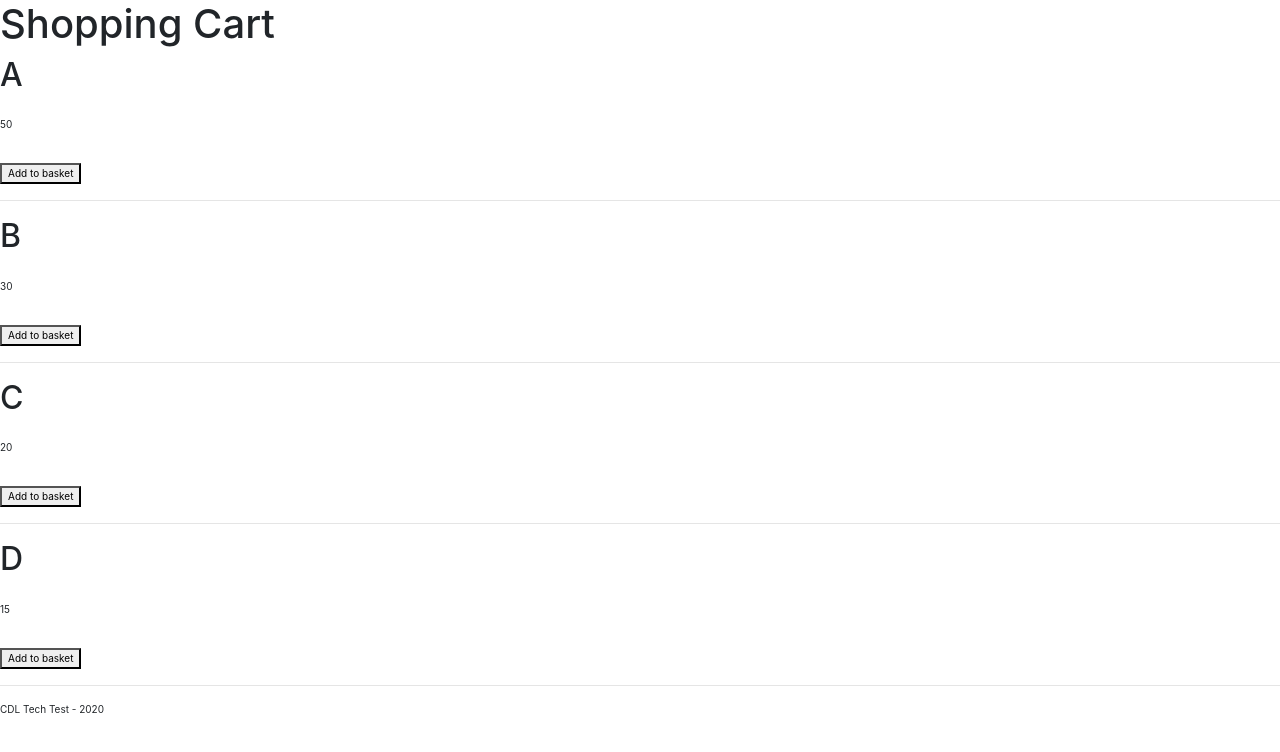
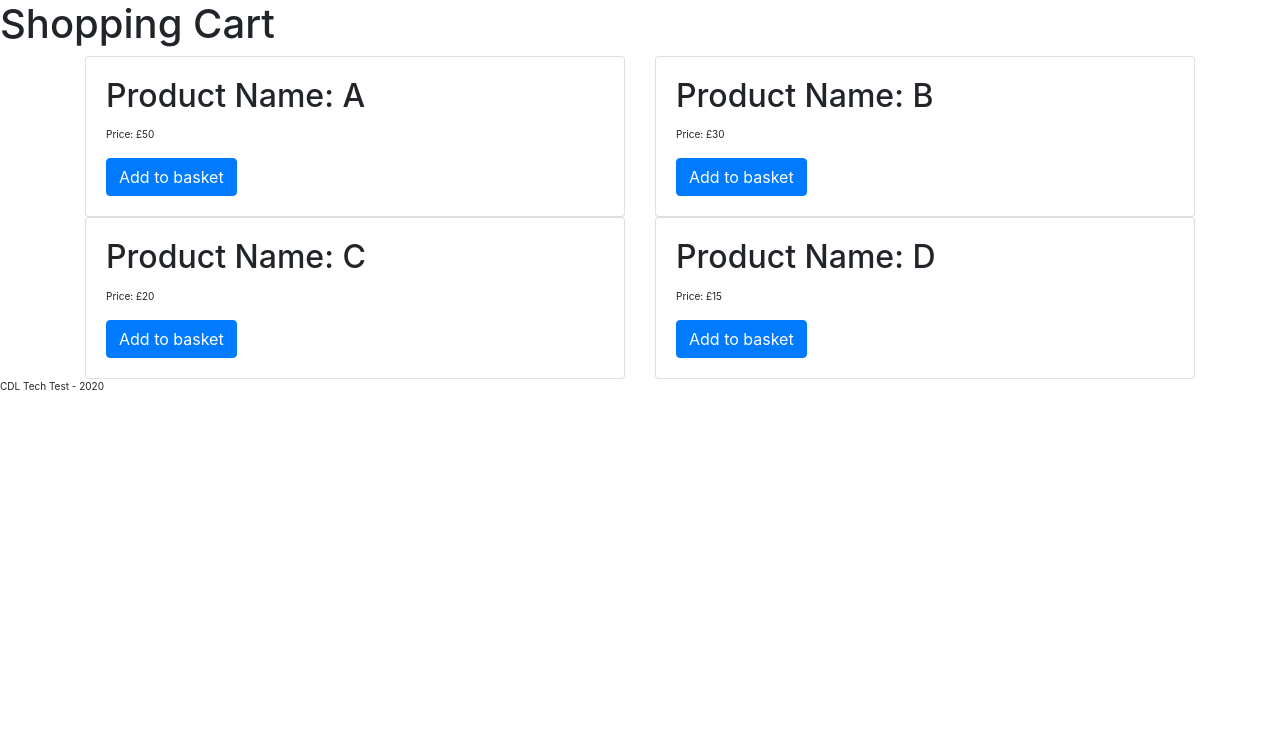
Before and after one commit to Michael-Hutchinson/checkout-system, a React (Create React App) app: page / in a window 1280 px wide. Shown: the top 752 px of the page. Built offline with nearby package versions, Linux system fonts and the light colour scheme.

Commit message:
add some basic styling and onclick function

```diff
--- a/src/App.js
+++ b/src/App.js
@@ -14,7 +14,11 @@ function App() {
   return (
     <div>
       <Header />
-      {prods}
+      <div className="container">
+        <div className="row">
+          {prods}
+        </div>
+      </div>
       <Footer />
     </div>
   );
--- a/src/components/main/products.js
+++ b/src/components/main/products.js
@@ -1,15 +1,19 @@
 import React from 'react';
 
 function Products(props) {
+  const addToBasket = () => {
+    console.log('click worked');
+  }
   return (
-    <section>
-        <h2>{props.item.name}</h2>
-        <br />
-        <p>{props.item.price}</p>
-        <br />
-        <button>Add to basket</button>
-        <hr />
-    </section>
+    <div className="col-md-6">
+      <div className="card">
+        <div className="card-body">
+          <h2 className="card-title">Product Name: {props.item.name}</h2>
+          <p className="card-text">Price: £{props.item.price}</p>
+          <button onClick={addToBasket} className="btn btn-primary">Add to basket</button>
+        </div>
+      </div>
+    </div>
   );
 }
 
```
